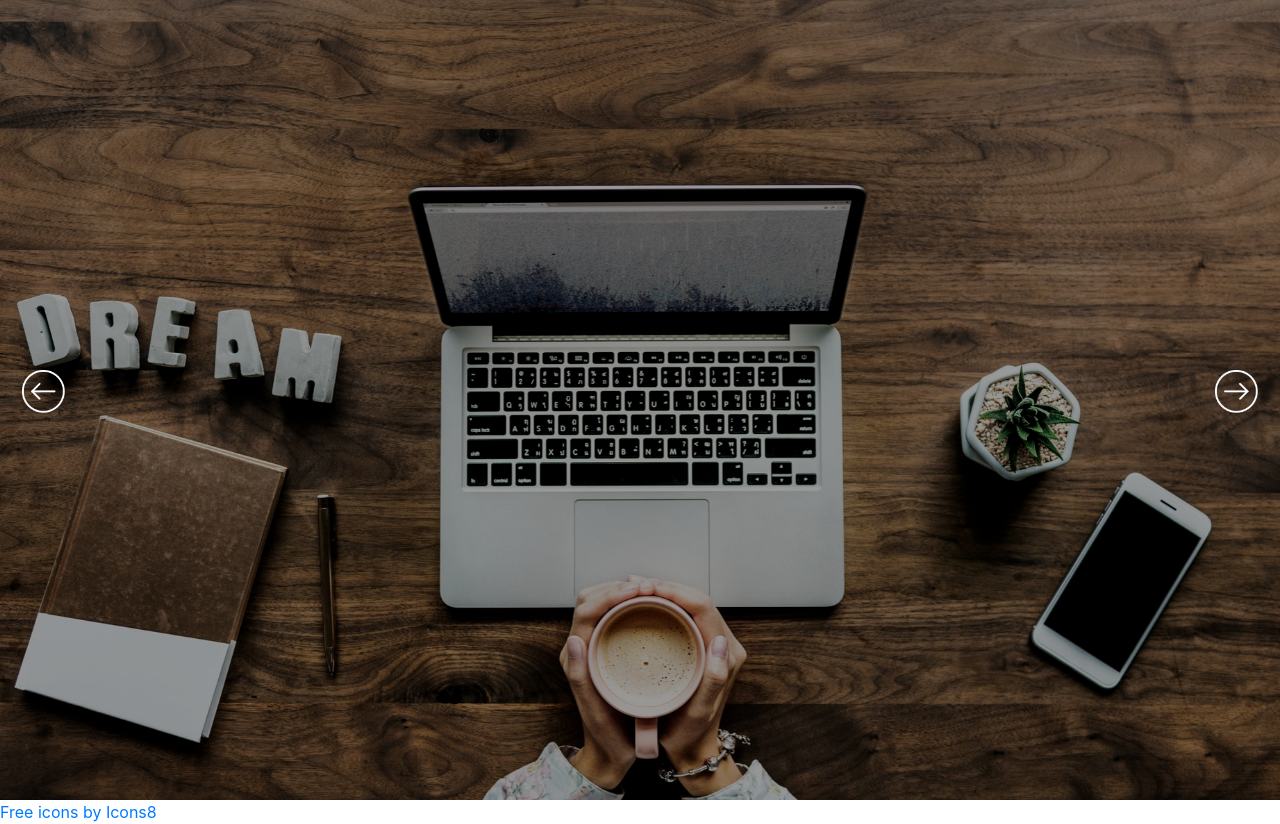
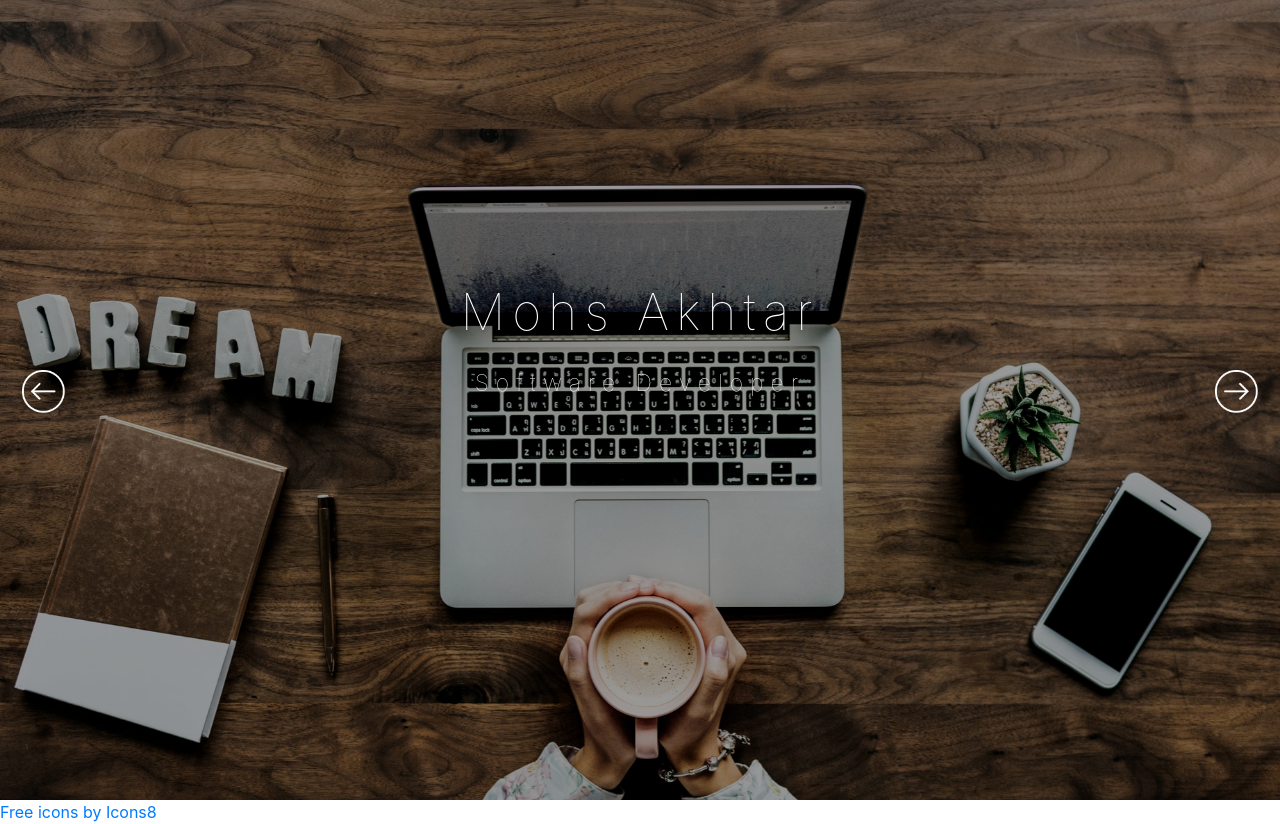
Before and after one commit to MohsAkhtar/project-my-personal-portfolio, a plain HTML site: page index.html in a window 1280 px wide. Drawn offline with nearby package versions, Linux system fonts and the light colour scheme.

Commit message:
Added heading and subheading to slider

```diff
--- a/css/style.css
+++ b/css/style.css
@@ -5,6 +5,11 @@
   z-index: 3;
   background-color: rgba(0, 0, 0, 0.4);
 }
+
+#slides .slides-navigation {
+  z-index: 6;
+}
+
 #slides .slides-navigation .prev,
 #slides .slides-navigation .next {
   width: 47px;
@@ -22,3 +27,27 @@
   right: 20px;
   background-image: url(../icons/next.png);
 }
+
+.titleMessage {
+  position: absolute;
+  width: 100%;
+  z-index: 4;
+  height: 250px;
+  top: 50%;
+  text-align: center;
+  margin-top: -125px;
+}
+
+.titleMessage .heading p {
+  color: #fff;
+  text-shadow: 0px 2px 5px rgba(0, 0, 0, 0.4);
+  font-weight: 100;
+  letter-spacing: 7px;
+}
+
+.titleMessage .heading .main {
+  font-size: 50px;
+}
+.titleMessage .heading .sub {
+  font-size: 23px;
+}
--- a/index.html
+++ b/index.html
@@ -22,6 +22,12 @@
             <img src="img/slide2.jpeg" alt="">
             <img src="img/slide3.jpeg" alt="">
         </div>
+        <div class="titleMessage">
+            <div class="heading">
+                <p class="main">Mohs Akhtar</p>
+                <p class="sub">Software Developer</p>
+            </div>
+        </div>
         <nav class="slides-navigation">
             <a href="#" class="next"></a>
             <a href="#" class="prev"></a>
```
